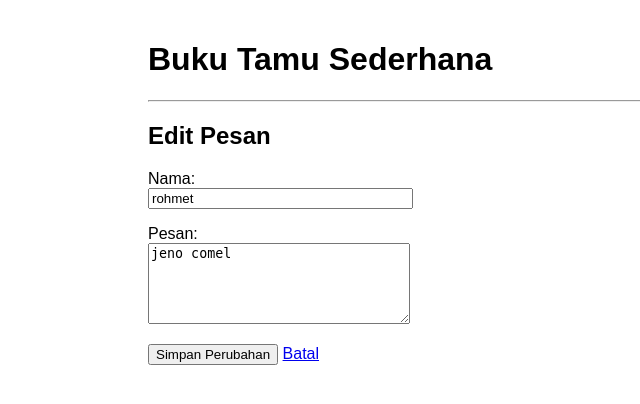
After one commit to rohmet/proyek_bukutamu, a Flask app: page /edit/2 in a window 1280 px wide. The commit adds this page. Shown: the top 404 px of the page, without its empty margins (192-832 px from the left). Run offline with Flask 3, Linux system fonts and the light colour scheme.

Commit message:
Implement delete and edit functionality for messages in Buku Tamu application

```diff
--- a/app.py
+++ b/app.py
@@ -36,5 +36,34 @@ def index():
     semua_pesan = Pesan.query.order_by(Pesan.id.desc()).all()
     return render_template('index.html', semua_pesan=semua_pesan)
 
+# Route untuk menghapus pesan
+@app.route('/hapus/<int:id>', methods=['POST'])
+def hapus(id):
+  pesan = Pesan.query.get_or_404(id)
+  try:
+    db.session.delete(pesan)
+    db.session.commit()
+    return redirect(url_for('index'))
+  except:
+    db.session.rollback()
+    return "Terjadi kesalahan saat menghapus pesan."
+
+# Route untuk mengedit pesan
+@app.route('/edit/<int:id>', methods=['GET', 'POST'])
+def edit(id):
+  pesan = Pesan.query.get_or_404(id)
+  if request.method == 'POST':
+    pesan.nama = request.form['nama']
+    pesan.pesan = request.form['pesan']
+
+    try:
+      db.session.commit()
+      return redirect(url_for('index'))
+    except:
+      db.session.rollback()
+      return "Terjadi kesalahan saat mengedit pesan.", 500
+  else:
+    return render_template('edit.html', pesan=pesan)
+
 if __name__ == '__main__':
   app.run(debug=True)
--- /dev/null
+++ b/templates/edit.html
@@ -0,0 +1,13 @@
+{% extends 'base.html' %}
+
+{% block content %}
+    <h2>Edit Pesan</h2>
+    <form method="post">
+        <p>Nama: <br><input type="text" name="nama" size="30" value="{{ pesan.nama }}"></p>
+        <p>Pesan: <br><textarea name="pesan" rows="5" cols="30">{{ pesan.pesan }}</textarea></p>
+        <p>
+            <button type="submit">Simpan Perubahan</button>
+            <a href="{{ url_for('index') }}">Batal</a>
+        </p>
+    </form>
+{% endblock %}
```
Also changed, not shown: templates/index.html (+7 -0 lines), instance/buku_tamu.db.
